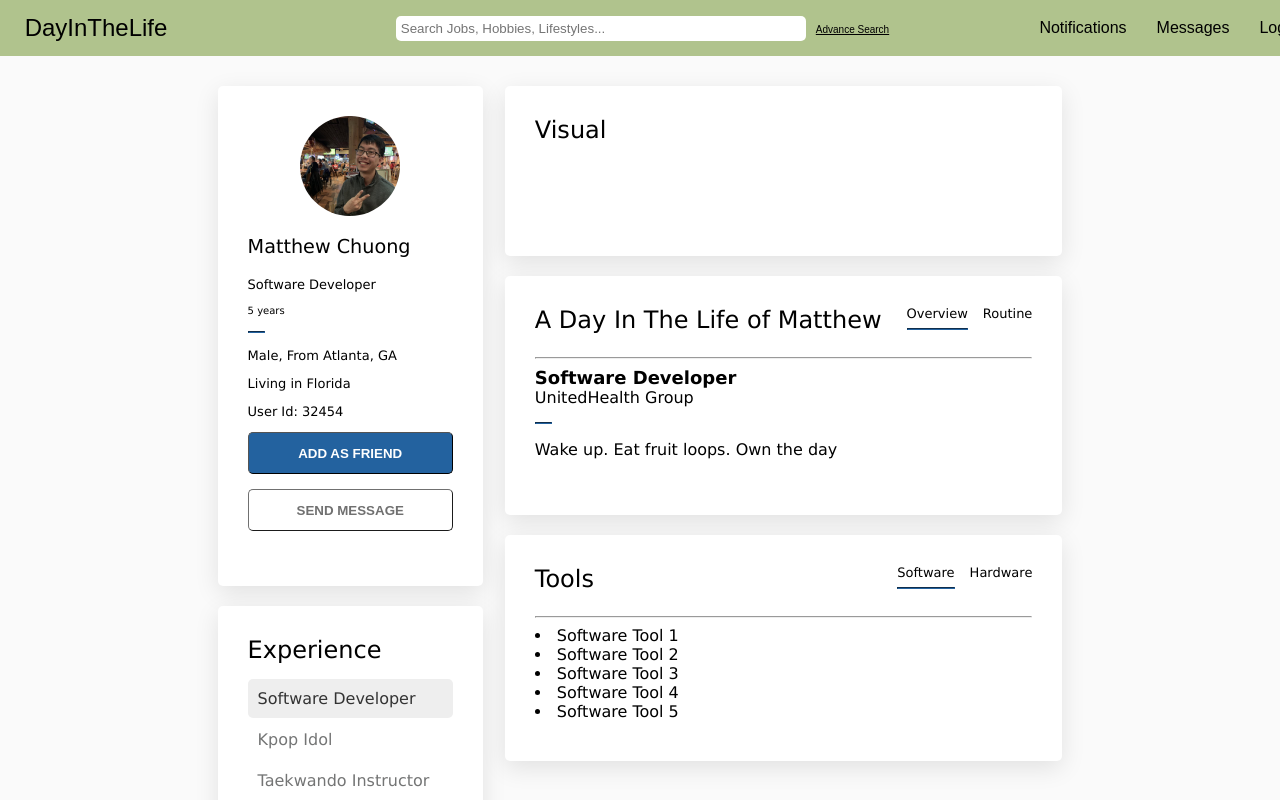
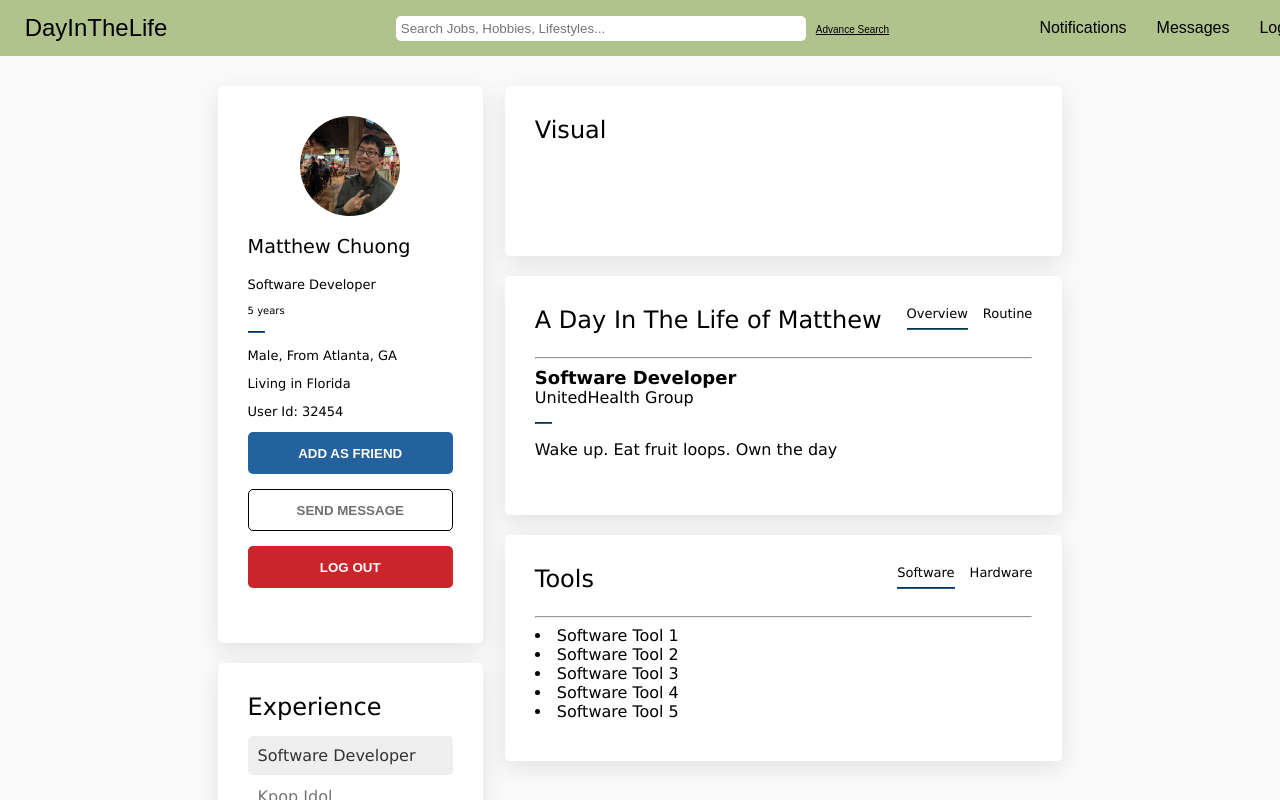
Before and after one commit to the7establishment/DayInTheLife, a React (Create React App) app: page /AccountProfile in a window 1280 px wide. Shown: the top 800 px of the page. Built offline with nearby package versions, Linux system fonts and the light colour scheme; no server answers.

Commit message:
:runner: Add Log Out Button to Account Profile
-Add logout function in App Component

```diff
--- a/src/App.js
+++ b/src/App.js
@@ -17,6 +17,9 @@ export default class App extends React.Component {
   login = () => {
     this.setState({isAccount:true})
   }
+  logout = () => {
+    this.setState({isAccount:false})
+  }
 
   render() {
     return (
--- a/src/components/AccountProfile/Overview/Overview.js
+++ b/src/components/AccountProfile/Overview/Overview.js
@@ -18,6 +18,7 @@ export default class Overview extends Component {
             <p className="smalltext">User Id: { this.props.user.userId }</p>
             <button className="btn-wide btn-navy">ADD AS FRIEND</button>
             <button className="btn-wide btn-wht">SEND MESSAGE</button>
+            <button className="btn-wide btn-red">LOG OUT</button>
         </div>
 
 }
--- a/src/css/AccountProfile/AccountProfile.css
+++ b/src/css/AccountProfile/AccountProfile.css
@@ -53,19 +53,24 @@
     margin-bottom: 15px;
     height: 42px;
     cursor: pointer;
+    border-radius: 5px;
+    border: none;
 }
 
 .btn-navy {
-    border-radius: 5px;
     background-color: #23629F;
     color: #FFFFFF;
 }
 
 .btn-wht {
-    border-radius: 5px;
     background-color: #FFFFFF;
     border-color: #707070;
     color: #707070;
+    border: 1px solid black;
+}
+.btn-red{
+    background-color: #cb242b;
+    color: #FFFFFF;
 }
 
 /* ---------- spacers ---------- */
```
